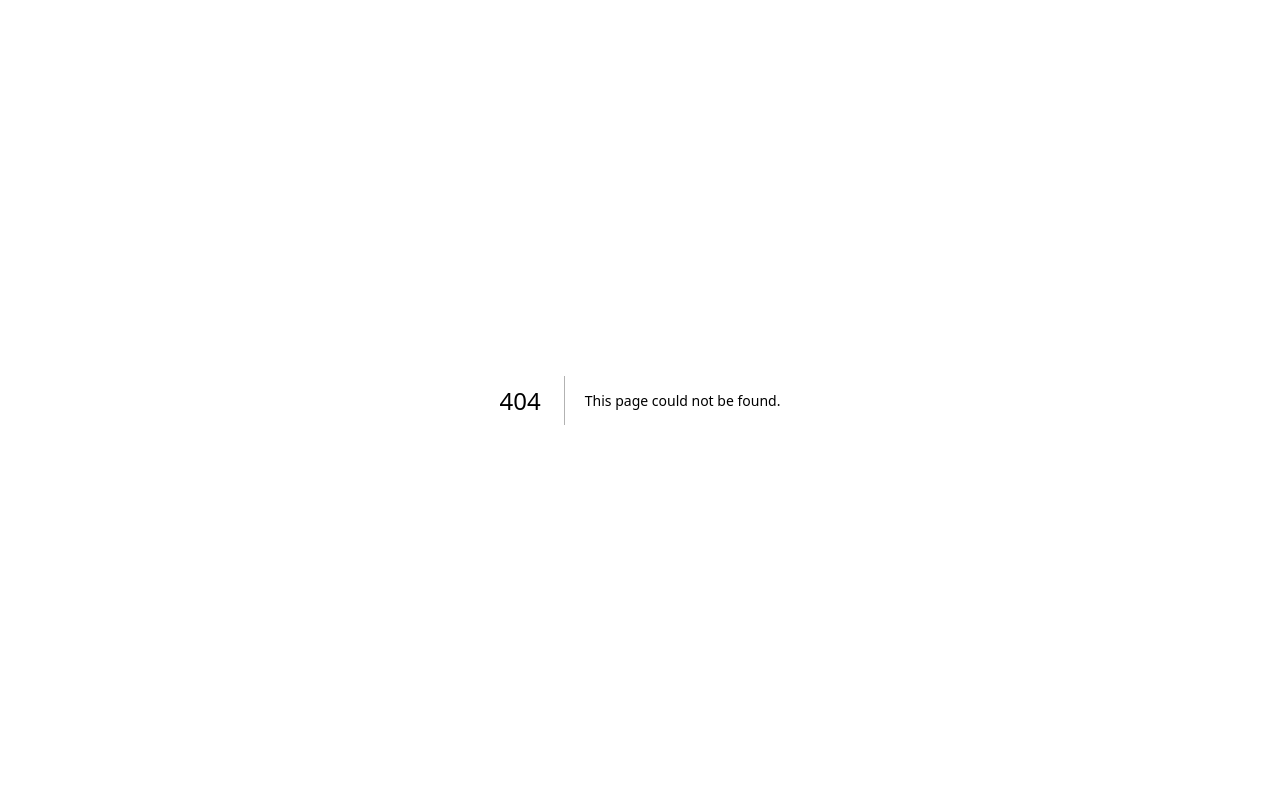
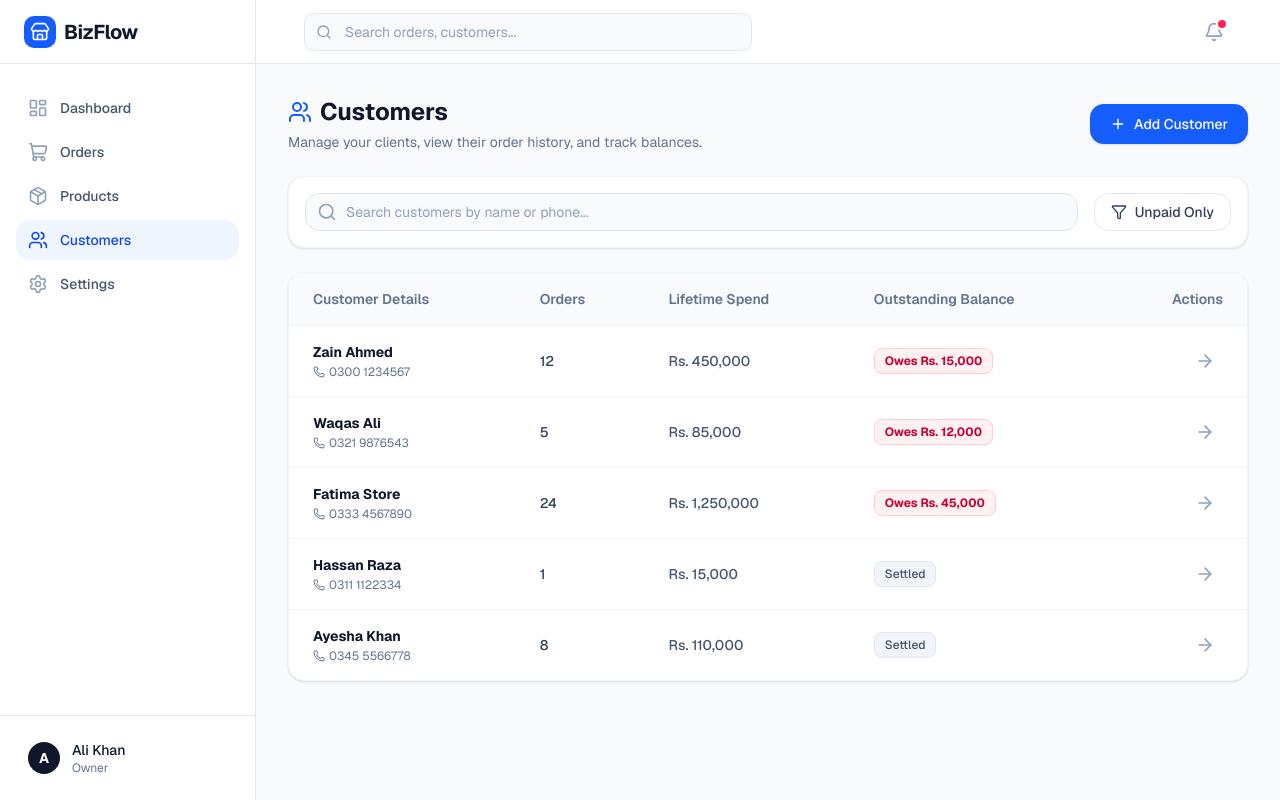
Before and after one commit to itx-tayyab/BizFlow, a Next.js app in the folder client/: page /customers in a window 1280 px wide. Before the commit this address had no page. Built offline with nearby package versions, Linux system fonts and the light colour scheme.

Commit message:
Add CustomersPage component for client management and order tracking

```diff
--- /dev/null
+++ b/client/src/app/(dashboard)/customers/page.tsx
@@ -0,0 +1,160 @@
+"use client";
+
+import {
+  Plus, Search, Users, Phone, ArrowRight, Filter
+} from "lucide-react";
+import Link from "next/link";
+import { useRouter } from "next/navigation";
+
+// --- MOCK DATA ---
+const mockCustomers =[
+  { id: "CUST-882", name: "Zain Ahmed", phone: "0300 1234567", totalOrders: 12, lifetimeValue: 450000, balance: 15000 },
+  { id: "CUST-883", name: "Waqas Ali", phone: "0321 9876543", totalOrders: 5, lifetimeValue: 85000, balance: 12000 },
+  { id: "CUST-884", name: "Fatima Store", phone: "0333 4567890", totalOrders: 24, lifetimeValue: 1250000, balance: 45000 },
+  { id: "CUST-885", name: "Hassan Raza", phone: "0311 1122334", totalOrders: 1, lifetimeValue: 15000, balance: 0 },
+  { id: "CUST-886", name: "Ayesha Khan", phone: "0345 5566778", totalOrders: 8, lifetimeValue: 110000, balance: 0 },
+];
+
+export default function CustomersPage() {
+  const router = useRouter();
+
+  return (
+    <div className="space-y-6 animate-in fade-in duration-500 pb-10">
+
+      {/* 🟢 PAGE HEADER */}
+      <div className="flex flex-col sm:flex-row sm:items-center justify-between gap-4">
+        <div>
+          <h1 className="text-2xl font-bold text-slate-900 flex items-center gap-2">
+            <Users className="w-6 h-6 text-blue-600" />
+            Customers
+          </h1>
+          <p className="text-sm text-slate-500 mt-1">Manage your clients, view their order history, and track balances.</p>
+        </div>
+        <button className="flex items-center justify-center gap-2 bg-blue-600 text-white px-5 py-2.5 rounded-xl text-sm font-medium hover:bg-blue-700 transition-colors shadow-sm w-full sm:w-auto">
+          <Plus className="w-4 h-4" />
+          Add Customer
+        </button>
+      </div>
+
+      {/* 🟢 SEARCH & FILTERS BAR */}
+      <div className="bg-white p-4 rounded-2xl border border-slate-100 shadow-sm flex flex-col sm:flex-row gap-4">
+        <div className="relative flex-1">
+          <div className="absolute inset-y-0 left-0 pl-3 flex items-center pointer-events-none">
+            <Search className="h-5 w-5 text-slate-400" />
+          </div>
+          <input
+            type="text"
+            placeholder="Search customers by name or phone..."
+            className="block w-full pl-10 pr-3 py-2 border border-slate-200 rounded-xl leading-5 bg-slate-50 placeholder-slate-400 focus:outline-none focus:bg-white focus:ring-2 focus:ring-blue-500 focus:border-blue-500 sm:text-sm transition-all"
+          />
+        </div>
+        <button className="flex items-center justify-center gap-2 px-4 py-2 border border-slate-200 rounded-xl text-sm font-medium text-slate-700 bg-white hover:bg-slate-50 transition-colors w-full sm:w-auto">
+          <Filter className="w-4 h-4" />
+          Unpaid Only
+        </button>
+      </div>
+
+      {/* 🟢 CUSTOMERS LIST (Desktop Table / Mobile Cards) */}
+      <div className="bg-white rounded-2xl border border-slate-100 shadow-sm overflow-hidden">
+
+        {/* =======================
+            DESKTOP VIEW (TABLE)
+        ======================= */}
+        <div className="hidden md:block overflow-x-auto">
+          <table className="w-full text-left text-sm whitespace-nowrap">
+            <thead className="bg-slate-50 text-slate-500 border-b border-slate-100">
+              <tr>
+                <th className="px-6 py-4 font-semibold">Customer Details</th>
+                <th className="px-6 py-4 font-semibold">Orders</th>
+                <th className="px-6 py-4 font-semibold">Lifetime Spend</th>
+                <th className="px-6 py-4 font-semibold">Outstanding Balance</th>
+                <th className="px-6 py-4 font-semibold text-right">Actions</th>
+              </tr>
+            </thead>
+            <tbody className="divide-y divide-slate-100 text-slate-700">
+              {mockCustomers.map((customer) => (
+                <tr
+                  key={customer.id}
+                  className="hover:bg-slate-50 transition-colors group cursor-pointer"
+                  onClick={() => router.push(`/customers/${customer.id}`)} // Route to Customer Profile
+                >
+                  <td className="px-6 py-4">
+                    <div className="flex flex-col">
+                      <span className="font-bold text-slate-900 group-hover:text-blue-600 transition-colors">{customer.name}</span>
+                      <span className="text-slate-500 text-xs flex items-center gap-1 mt-0.5">
+                        <Phone className="w-3 h-3" />
+                        {customer.phone}
+                      </span>
+                    </div>
+                  </td>
+                  <td className="px-6 py-4 font-medium">{customer.totalOrders}</td>
+                  <td className="px-6 py-4 font-medium text-slate-600">Rs. {customer.lifetimeValue.toLocaleString()}</td>
+                  <td className="px-6 py-4">
+                    {customer.balance > 0 ? (
+                      <span className="inline-flex items-center gap-1.5 py-1 px-2.5 rounded-md text-xs font-bold bg-rose-50 text-rose-700 border border-rose-200">
+                        Owes Rs. {customer.balance.toLocaleString()}
+                      </span>
+                    ) : (
+                      <span className="inline-flex items-center gap-1.5 py-1 px-2.5 rounded-md text-xs font-medium bg-slate-100 text-slate-600 border border-slate-200">
+                        Settled
+                      </span>
+                    )}
+                  </td>
+                  <td className="px-6 py-4 text-right">
+                    <button className="p-2 text-slate-400 group-hover:text-blue-600 rounded-lg group-hover:bg-blue-50 transition-colors">
+                      <ArrowRight className="w-5 h-5" />
+                    </button>
+                  </td>
+                </tr>
+              ))}
+            </tbody>
+          </table>
+        </div>
+
+        {/* =======================
+            MOBILE VIEW (CARDS)
+        ======================= */}
+        <div className="md:hidden divide-y divide-slate-100">
+          {mockCustomers.map((customer) => (
+            <div
+              key={customer.id}
+              className="p-4 flex flex-col gap-3 active:bg-slate-50 transition-colors"
+              onClick={() => router.push(`/customers/${customer.id}`)} // Route to Customer Profile
+            >
+              <div className="flex items-start justify-between">
+                <div className="flex flex-col">
+                  <span className="font-bold text-slate-900 text-base">{customer.name}</span>
+                  <a
+                    href={`tel:${customer.phone}`}
+                    className="text-blue-600 text-sm font-medium flex items-center gap-1 mt-0.5"
+                    onClick={(e) => e.stopPropagation()} // Prevent row click when clicking phone number
+                  >
+                    <Phone className="w-3 h-3" />
+                    {customer.phone}
+                  </a>
+                </div>
+                {customer.balance > 0 && (
+                  <span className="inline-flex items-center gap-1 py-1 px-2 rounded-md text-[10px] font-bold bg-rose-50 text-rose-700 border border-rose-200">
+                    OWES RS. {customer.balance.toLocaleString()}
+                  </span>
+                )}
+              </div>
+
+              <div className="flex items-center justify-between text-sm bg-slate-50 p-2.5 rounded-lg border border-slate-100">
+                <div className="flex flex-col">
+                  <span className="text-slate-500 text-xs">Total Orders</span>
+                  <span className="font-semibold text-slate-700">{customer.totalOrders}</span>
+                </div>
+                <div className="flex flex-col text-right">
+                  <span className="text-slate-500 text-xs">Lifetime Spend</span>
+                  <span className="font-semibold text-slate-700">Rs. {customer.lifetimeValue.toLocaleString()}</span>
+                </div>
+              </div>
+            </div>
+          ))}
+        </div>
+
+      </div>
+    </div>
+  );
+}
```
